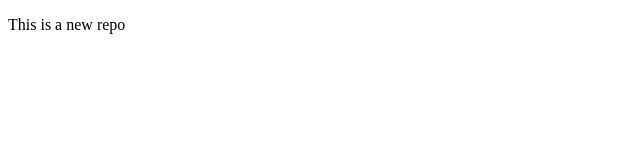
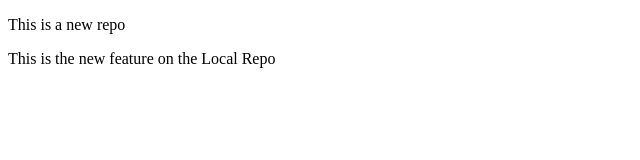
Before and after one commit to Takingover29/LRepo, a plain HTML site: page index.html in a window 1280 px wide. Shown: the whole page, without its empty margins (0-640 px from the left). Drawn offline with Linux system fonts and the light colour scheme.

Commit message:
New Feature

```diff
--- a/index.html
+++ b/index.html
@@ -7,5 +7,6 @@
 </head>
 <body>
     <p>This is a new repo</p>
+    <p>This is the new feature on the Local Repo</p>
 </body>
 </html>
```
